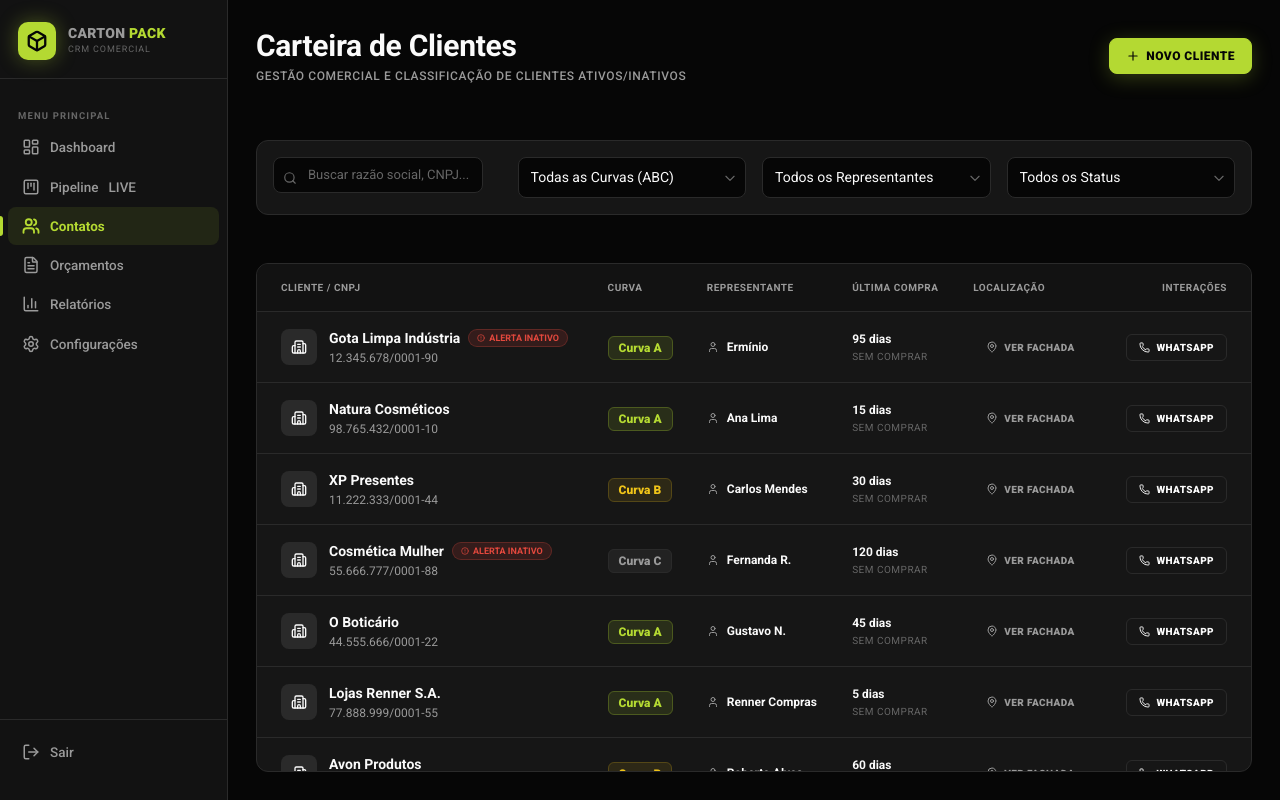
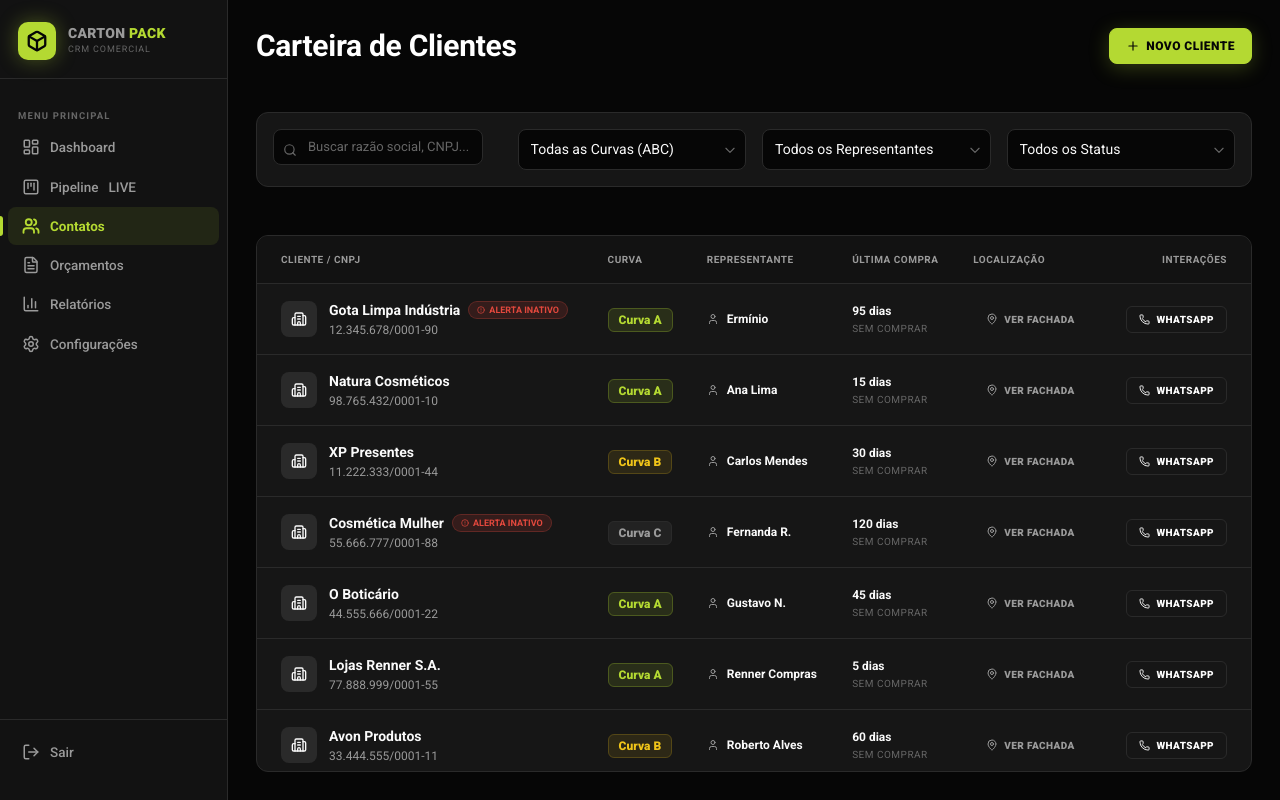
Before and after one commit to mauriciomtabi/CRM-Carton-Pack, a Next.js app: page /contacts in a window 1280 px wide. Built offline with nearby package versions, Linux system fonts and the light colour scheme.

Commit message:
UI: standardize page headers layout across Dashboard, Contacts, and Pipeline. Use identical Roboto bold tracking-tight fonts, horizontal placement, and remove subtitles globally.

```diff
--- a/src/app/(crm)/contacts/page.tsx
+++ b/src/app/(crm)/contacts/page.tsx
@@ -63,16 +63,11 @@ export default function ContactsPage() {
 
   return (
     <div className="page-content animate-fade-in w-full h-full flex flex-col gap-6">
-      {/* Topbar */}
-      <div className="flex flex-col md:flex-row md:items-center justify-between gap-4 mb-8">
-        <div>
-          <h1 className="font-display text-3xl text-[var(--white)] tracking-tight">
-            Carteira de Clientes
-          </h1>
-          <p className="text-xs text-[var(--gray)] mt-1 uppercase tracking-wider font-medium">
-            Gestão comercial e classificação de clientes ativos/inativos
-          </p>
-        </div>
+      {/* Page Header */}
+      <div className="flex items-center justify-between gap-4 mb-6">
+        <h1 className="font-display text-2xl md:text-3xl text-white font-bold tracking-tight">
+          Carteira de Clientes
+        </h1>
 
         <button className="btn btn-primary self-start md:self-auto">
           <Plus size={14} />
--- a/src/app/(crm)/dashboard/page.tsx
+++ b/src/app/(crm)/dashboard/page.tsx
@@ -98,14 +98,11 @@ export default function DashboardPage() {
 
   return (
     <div className="page-content animate-fade-in w-full h-full flex flex-col gap-6">
-      {/* Header */}
-      <div>
-        <h1 className="font-display text-3xl text-[var(--white)] tracking-tight">
+      {/* Page Header */}
+      <div className="flex items-center justify-between gap-4 mb-6">
+        <h1 className="font-display text-2xl md:text-3xl text-white font-bold tracking-tight">
           Dashboard
         </h1>
-        <p className="text-xs text-[var(--gray)] mt-1 uppercase tracking-wider font-medium">
-          Visão geral do pipeline comercial — Carton Pack
-        </p>
       </div>
 
       {/* Filter Row */}
--- a/src/app/(crm)/pipeline/page.tsx
+++ b/src/app/(crm)/pipeline/page.tsx
@@ -6,14 +6,12 @@ export const metadata: Metadata = { title: 'Pipeline — Carton Pack CRM' }
 
 export default function PipelinePage() {
   return (
-    <div className="flex flex-col h-screen overflow-hidden">
-      {/* Topbar */}
-      <div className="topbar">
-        <div className="topbar-title">
+    <div className="page-content animate-fade-in w-full h-full flex flex-col gap-4 overflow-hidden">
+      {/* Page Header */}
+      <div className="flex items-center justify-between gap-4">
+        <h1 className="font-display text-2xl md:text-3xl text-white font-bold tracking-tight">
           Pipeline de Vendas
-        </div>
-
-        <div className="topbar-spacer" />
+        </h1>
 
         <div className="flex items-center gap-2">
           <div className="search-wrap">
```
